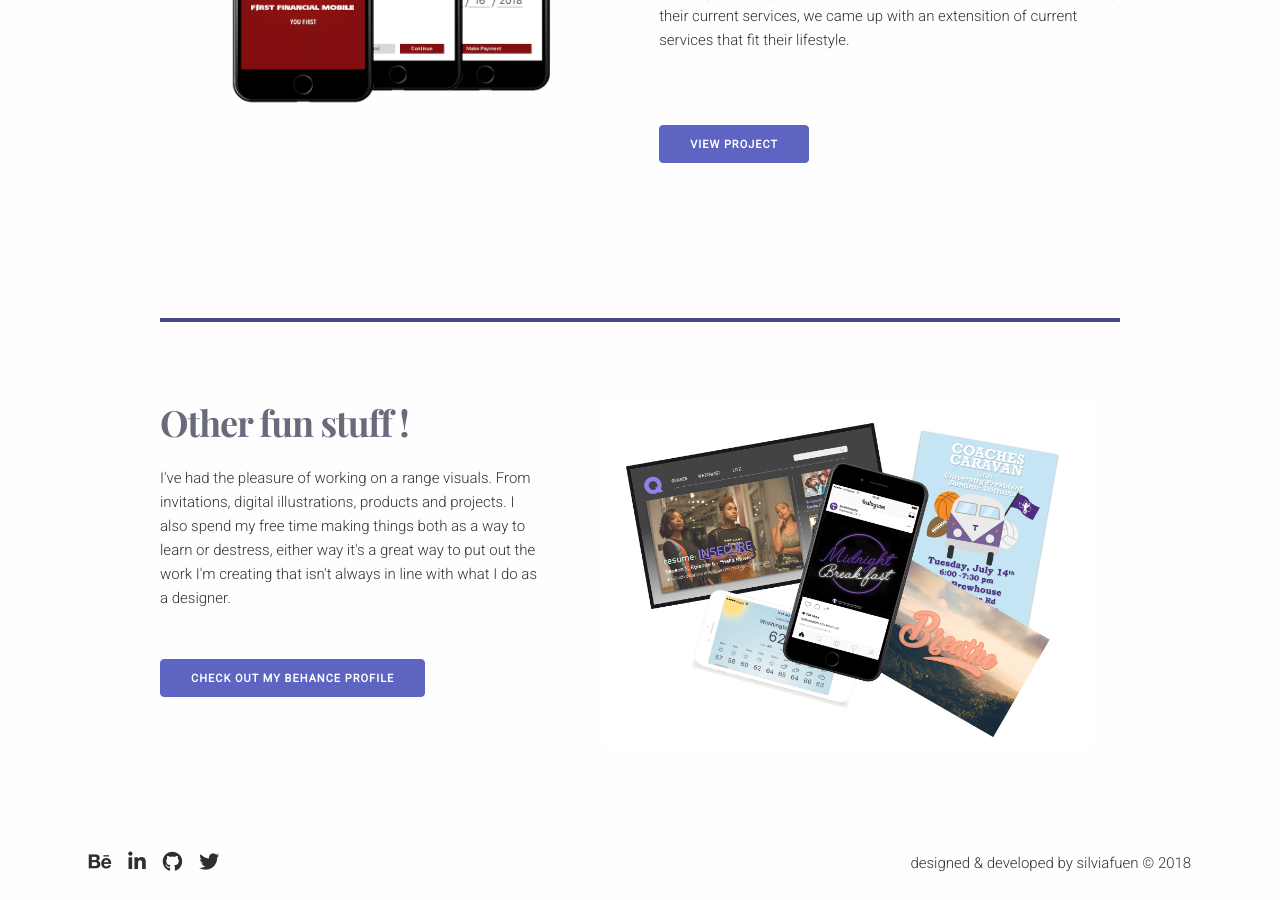
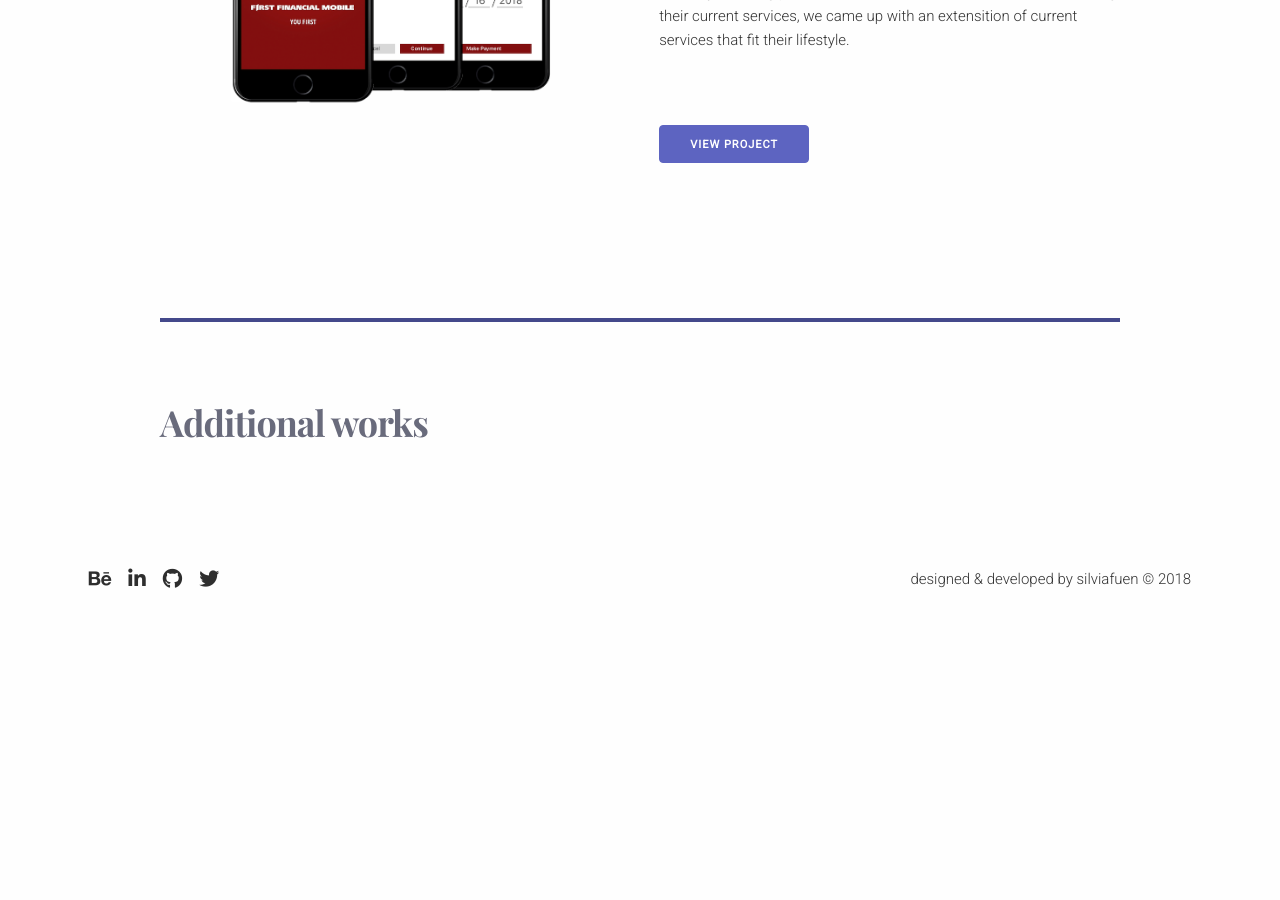
Before and after one commit to silviafuen/silviafuen.github.io, a Jekyll site: the page built from index.html, in a window 1280 px wide and 900 px high, scrolled down 1075 px. Built offline with Jekyll 4.4.1, drawn with Linux system fonts in a browser that asks for light colours; nearby versions of some CDN libraries; after the commit the page ends 1691 px from its top, so only the background shows below that.

Commit message:
Neccessary updates for Redirct & Feed
Updates made to Gemfile,
- index removed 'other fun stuff'.
- Addition of jribbble feed trial
- redirect page added

```diff
--- a/index.html
+++ b/index.html
@@ -71,19 +71,8 @@ title: Work - SF Portfolio
   <div class="container">
     <div class="row">
       <div class="five columns">
-        <h3>Other fun stuff !</h3>
-        <p>
-          I've had the pleasure of working on a range visuals. From invitations,
-          digital illustrations, products and projects. I also spend my free time
-           making things both as a way to learn or destress, either way it's a
-           great way to put out the work I'm creating that isn't always
-          in line with what I do as a designer.  </p>
-        <br>
-        <a href="https://www.behance.net/silviafuen" class="button button-primary">
-          Check out my Behance profile</a>
-      </div>
-      <div class="seven columns">
-        <img src="assets/others-preview.jpg" alt="mockups of different digital projects in a collage view">
+        <h3>Additional works</h3>
+      </script>
       </div>
     </div>
   </div>
```
Also changed, not shown: default0.html (added, +68 -0 lines), redirect.html (added, +70 -0 lines), Gemfile.lock, script/jribbble.min.js (added).
